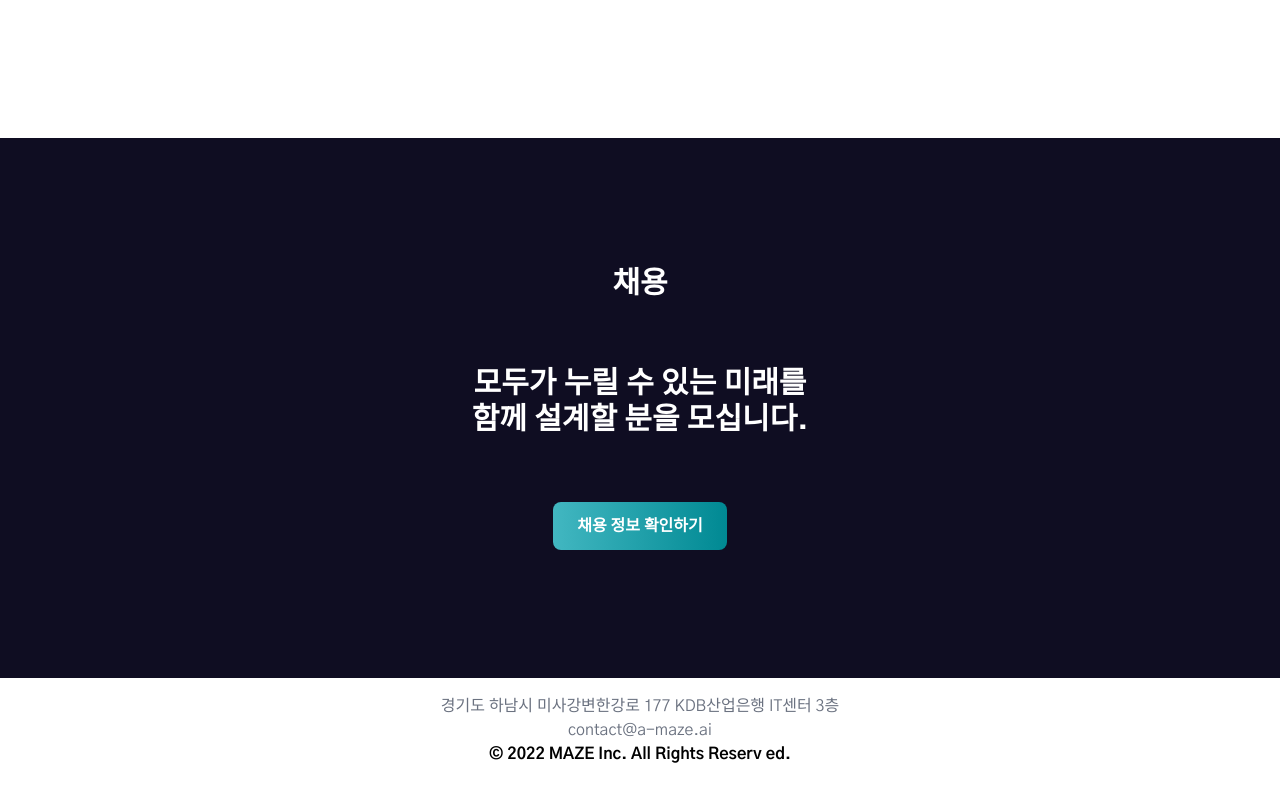
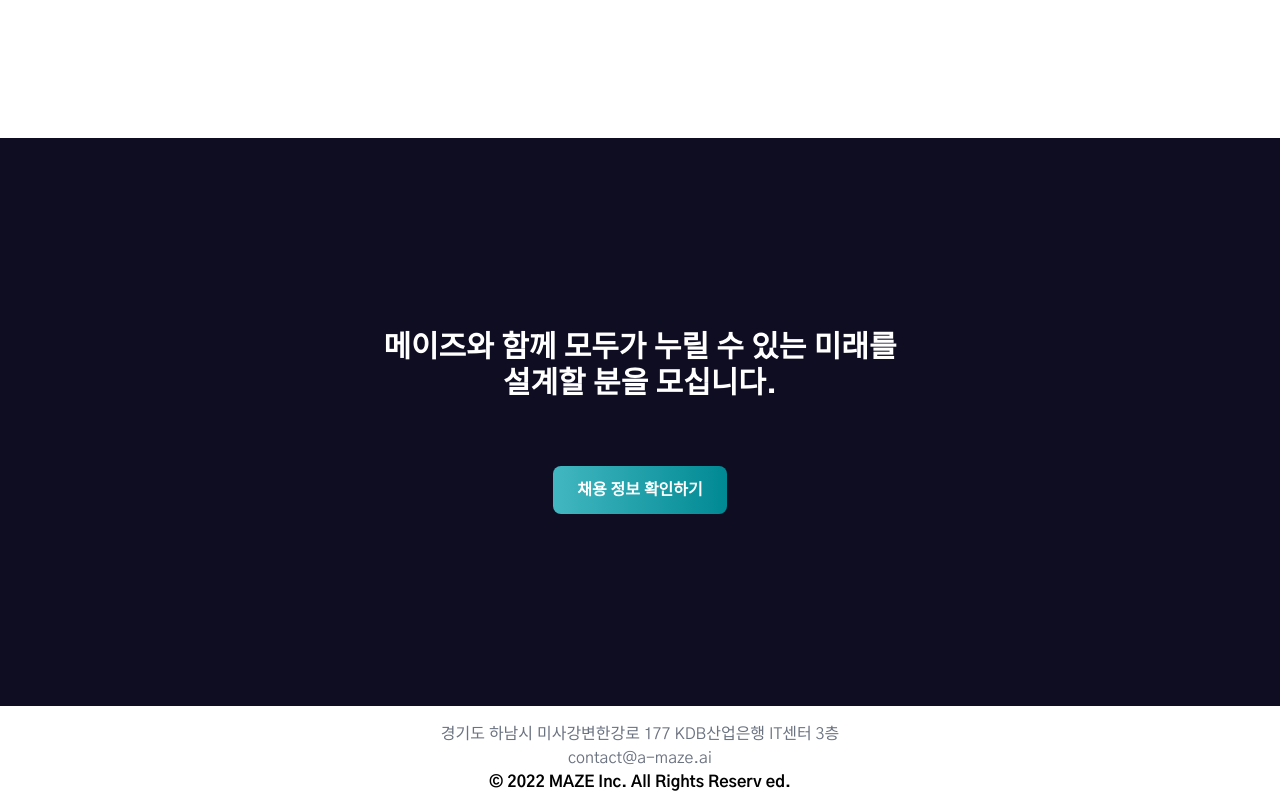
Before and after one commit to maze-company/maze-homepage, an Astro site: page / in a window 1280 px wide. Shown: the part 3320-4130 px from the top of the page. Before the commit the page ends 4102 px from the top, so only its background shows below. Built offline with nearby package versions, Linux system fonts and the light colour scheme; Astro itself is replaced by a stand-in of ours.

Commit message:
Update career section

```diff
--- a/src/components/CareerSection.astro
+++ b/src/components/CareerSection.astro
@@ -2,13 +2,10 @@
 import LinkButton from "./LinkButton.astro"
 ---
 
-<section id="career" class="bg-background text-white px-4 py-32">
-  <header class="flex items-end justify-center pb-16">
-    <h2 class="text-2xl md:text-3xl font-bold">채용</h2>
-  </header>
+<section id="career" class="bg-background text-white px-4 py-48">
   <div class="max-w-screen-sm mx-auto text-center">
     <p class="font-bold text-2xl md:text-3xl mb-16">
-      모두가 누릴 수 있는 미래를<br />함께 설계할 분을 모십니다.
+      메이즈와 함께 모두가 누릴 수 있는 미래를<br />설계할 분을 모십니다.
     </p>
     <LinkButton which="primary" to="#">채용 정보 확인하기</LinkButton>
   </div>
```
